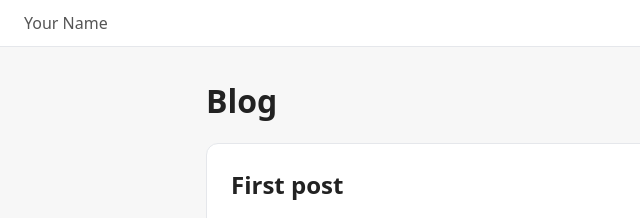
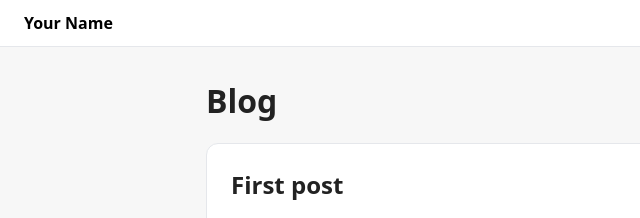
Before and after one commit to RezaBN/RezaBN.github.io, a plain HTML site: page blog.html in a window 1280 px wide. Shown: the top 218 px of the page, 0-640 px from the left. Drawn offline with Linux system fonts and the light colour scheme.

Commit message:
Update style.css

```diff
--- a/assets/style.css
+++ b/assets/style.css
@@ -23,7 +23,9 @@ body {
   justify-content: space-between;
 }
 
-.navbar .brand {
+.navbar .brand a {
+  text-decoration: none;
+  color: #000;
   font-weight: 700;
 }
 
@@ -60,9 +62,7 @@ body {
   margin-bottom: 1.5rem;
 }
 
-h1, h2 {
-  margin-top: 0;
-}
+h1, h2 { margin-top: 0; }
 
 footer {
   text-align: center;
```
